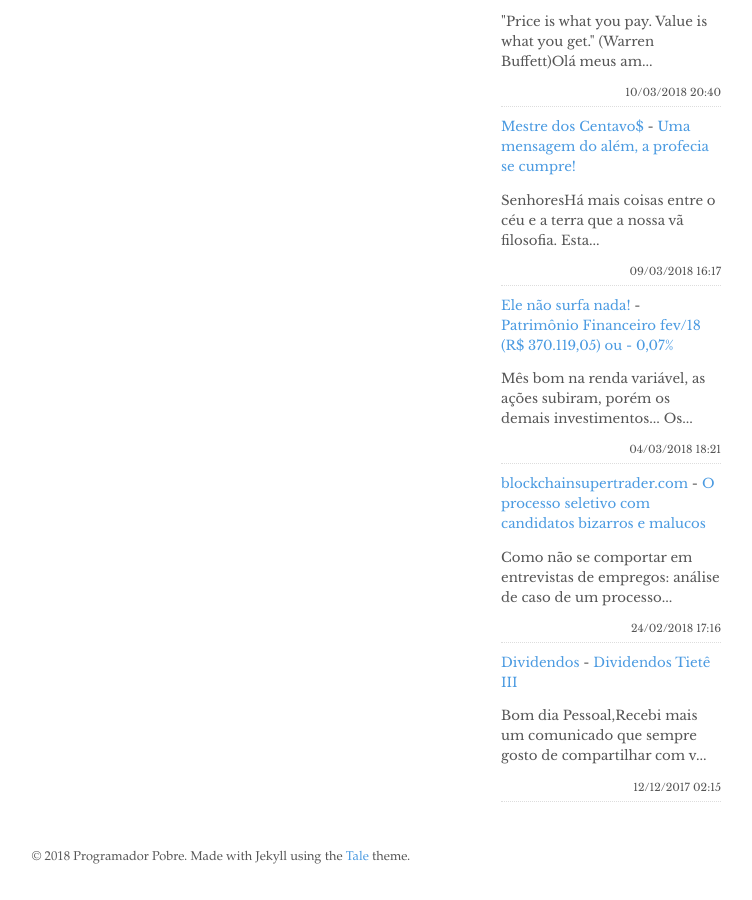
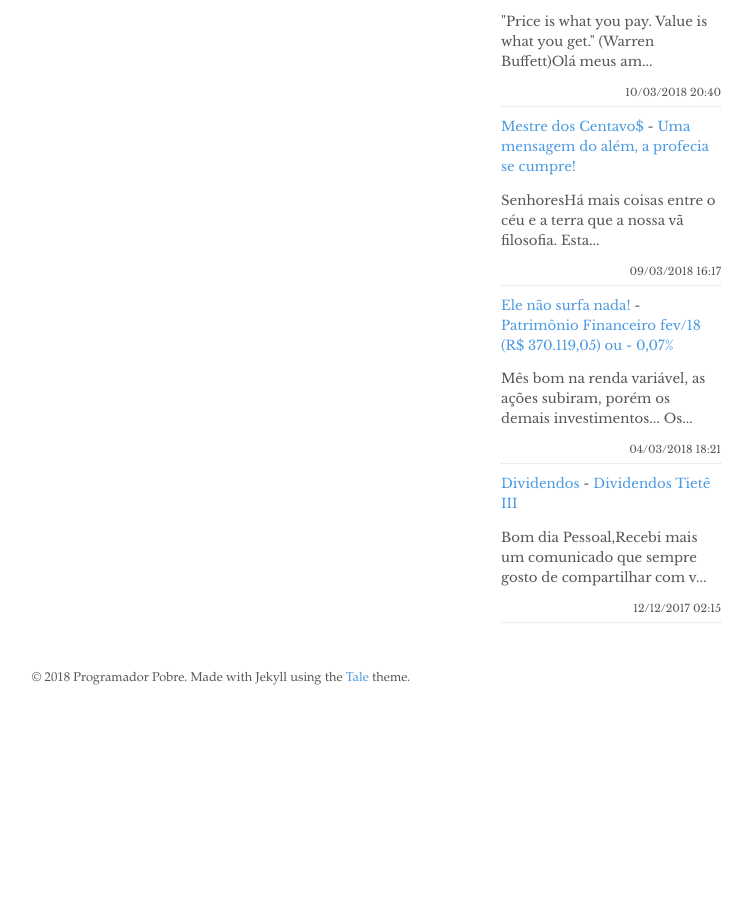
Before and after one commit to programadorpobre/programadorpobre.github.io, a Jekyll site: the page built from index.html, in a window 1280 px wide and 900 px high, scrolled down 997 px. Shown: the whole window, without its empty margins (419-1171 px from the left). Built offline with Jekyll 4.4.1, drawn with Linux system fonts in a browser that asks for light colours; the list of posts is cut into pages by our own code; comment, search, counter and statistics services are not loaded; after the commit the page ends 1718 px from its top, so only the background shows below that.

Commit message:
[ci skip] travis #225

```diff
--- a/_includes/feed-entries.html
+++ b/_includes/feed-entries.html
@@ -34,11 +34,6 @@
     <time datetime="2018-03-04T18:21:00.002-03:00">04/03/2018 18:21</time>
 </div>
 <div class="feed-entry">
-    <a class="feed-entry-site-name" href="http://www.blockchainsupertrader.com/">blockchainsupertrader.com</a> - <a class="feed-entry-title" href="http://www.blockchainsupertrader.com/2018/02/o-processo-seletivo-com-candidatos.html">O processo seletivo com candidatos bizarros e  malucos</a>
-    <p class="feed-entry-summary">Como não se comportar em entrevistas de empregos: análise de caso de um processo...</p>
-    <time datetime="2018-02-24T17:16:00.000-03:00">24/02/2018 17:16</time>
-</div>
-<div class="feed-entry">
     <a class="feed-entry-site-name" href="http://bonsdividendos.blogspot.com/">Dividendos</a> - <a class="feed-entry-title" href="http://bonsdividendos.blogspot.com/2017/12/dividendos-tiete-iii.html">Dividendos Tietê III</a>
     <p class="feed-entry-summary">Bom dia Pessoal,Recebi mais um comunicado que sempre gosto de compartilhar com v...</p>
     <time datetime="2017-12-12T02:15:00.001-08:00">12/12/2017 02:15</time>
```
